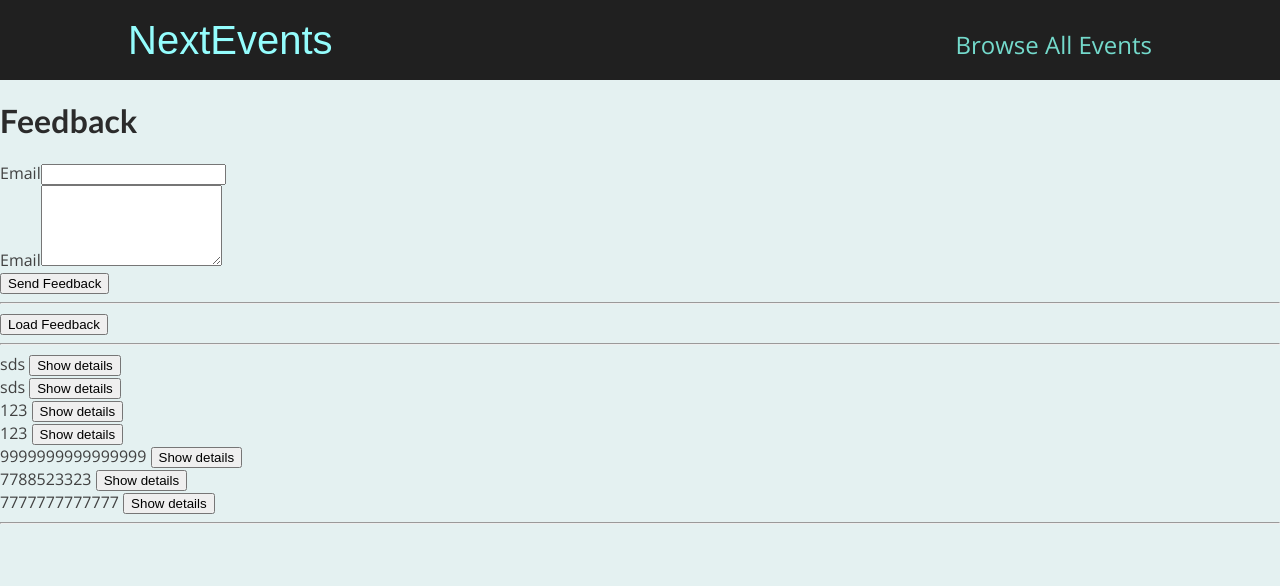
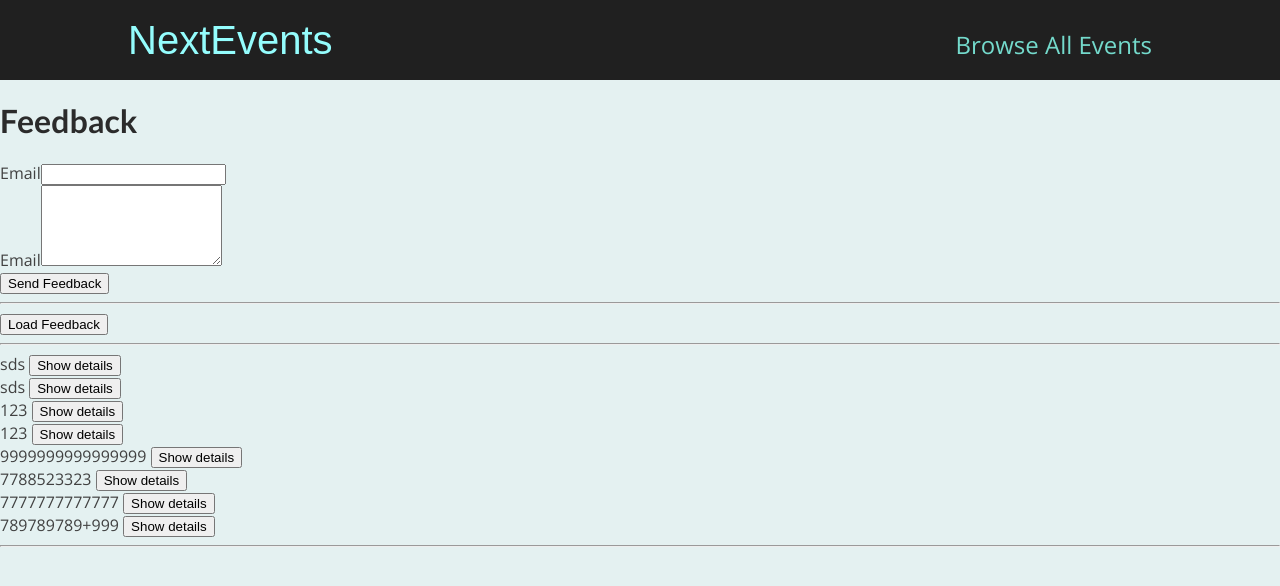
Before and after one commit to daniel-liemng/eventlist_nextjs, a Next.js app: page /feedback in a window 1280 px wide. Shown: the top 586 px of the page. Built offline with nearby package versions, Linux system fonts and the light colour scheme.

Commit message:
Structure of API Routes files

```diff
--- a/data/feedback.json
+++ b/data/feedback.json
@@ -1 +1 @@
-[{"id":"2021-03-28T05:27:46.069Z","email":"obama@email.com","feedback":"sds"},{"id":"2021-03-28T05:27:52.307Z","email":"obama@email.com1","feedback":"sds"},{"id":"2021-03-28T05:29:05.108Z","email":"user3@email.com","feedback":"123"},{"id":"2021-03-28T05:32:40.721Z","email":"user3@email.com","feedback":"123"},{"id":"2021-03-28T13:48:59.504Z","email":"john@email.com","feedback":"9999999999999999"},{"id":"2021-03-28T13:49:18.821Z","email":"user1@email.com","feedback":"7788523323"},{"id":"2021-03-28T14:22:57.268Z","email":"daniel.liemng@gmail.com","feedback":"7777777777777"}]
+[{"id":"2021-03-28T05:27:46.069Z","email":"obama@email.com","feedback":"sds"},{"id":"2021-03-28T05:27:52.307Z","email":"obama@email.com1","feedback":"sds"},{"id":"2021-03-28T05:29:05.108Z","email":"user3@email.com","feedback":"123"},{"id":"2021-03-28T05:32:40.721Z","email":"user3@email.com","feedback":"123"},{"id":"2021-03-28T13:48:59.504Z","email":"john@email.com","feedback":"9999999999999999"},{"id":"2021-03-28T13:49:18.821Z","email":"user1@email.com","feedback":"7788523323"},{"id":"2021-03-28T14:22:57.268Z","email":"daniel.liemng@gmail.com","feedback":"7777777777777"},{"id":"2021-03-28T14:35:14.037Z","email":"obama123@email.com","feedback":"789789789+999"}]
--- a/pages/feedback/index.js
+++ b/pages/feedback/index.js
@@ -44,7 +44,7 @@ const Feebback = (props) => {
   };
 
   const loadSingleFeedback = async (id) => {
-    const res = await fetch(`/api/${id}`);
+    const res = await fetch(`/api/feedback/${id}`);
     const data = await res.json();
 
     console.log("SSS", data);
```
Also changed, not shown: pages/api/feedback/[feedbackId].js (renamed from pages/api/[feedbackId].js), pages/api/feedback/index.js (renamed from pages/api/feedback.js), pages/feedback/[id].js (deleted).
